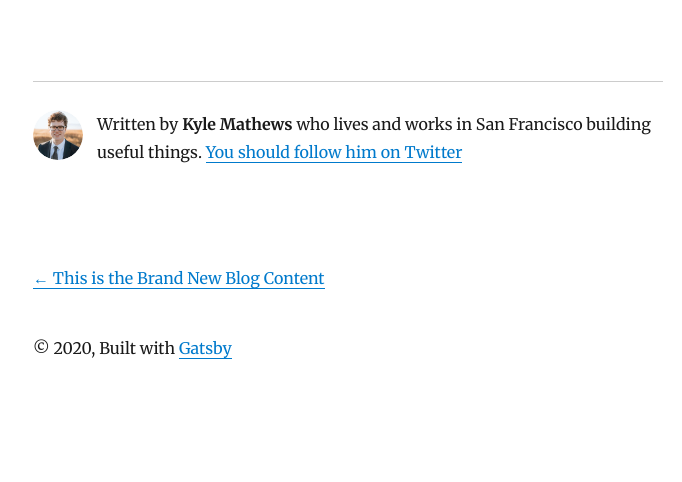
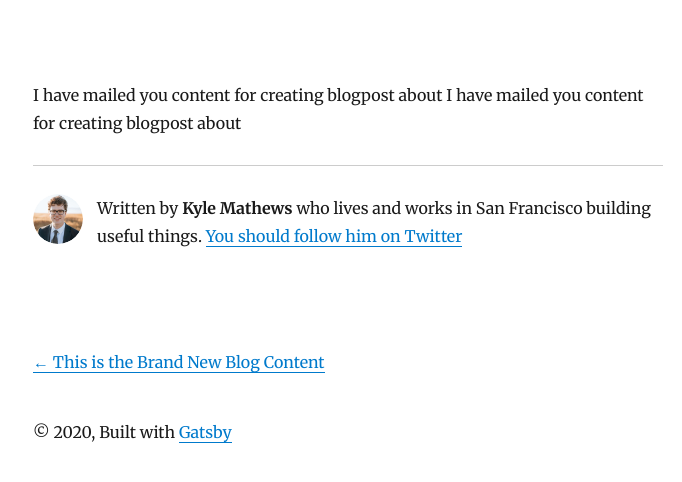
Before and after one commit to johnpkeek/gastbycms, a Gatsby site: page /2020-05-15-ashwath-first-blog-post/ in a window 1280 px wide. Shown: the part 170-652 px from the top of the page, without its empty margins (292-974 px from the left). Built offline with nearby package versions, Linux system fonts and the light colour scheme; Gatsby itself is replaced by a stand-in of ours; some packages are replaced by stand-ins of ours.

Commit message:
Update Blog “2020-05-15-ashwath-first-blog-post”

```diff
--- a/content/blog/2020-05-15-ashwath-first-blog-post.md
+++ b/content/blog/2020-05-15-ashwath-first-blog-post.md
@@ -7,3 +7,5 @@ description: I have mailed you content for creating blogpost about I have mailed
 
 
 ![]()
+
+I have mailed you content for creating blogpost about I have mailed you content for creating blogpost about
```
